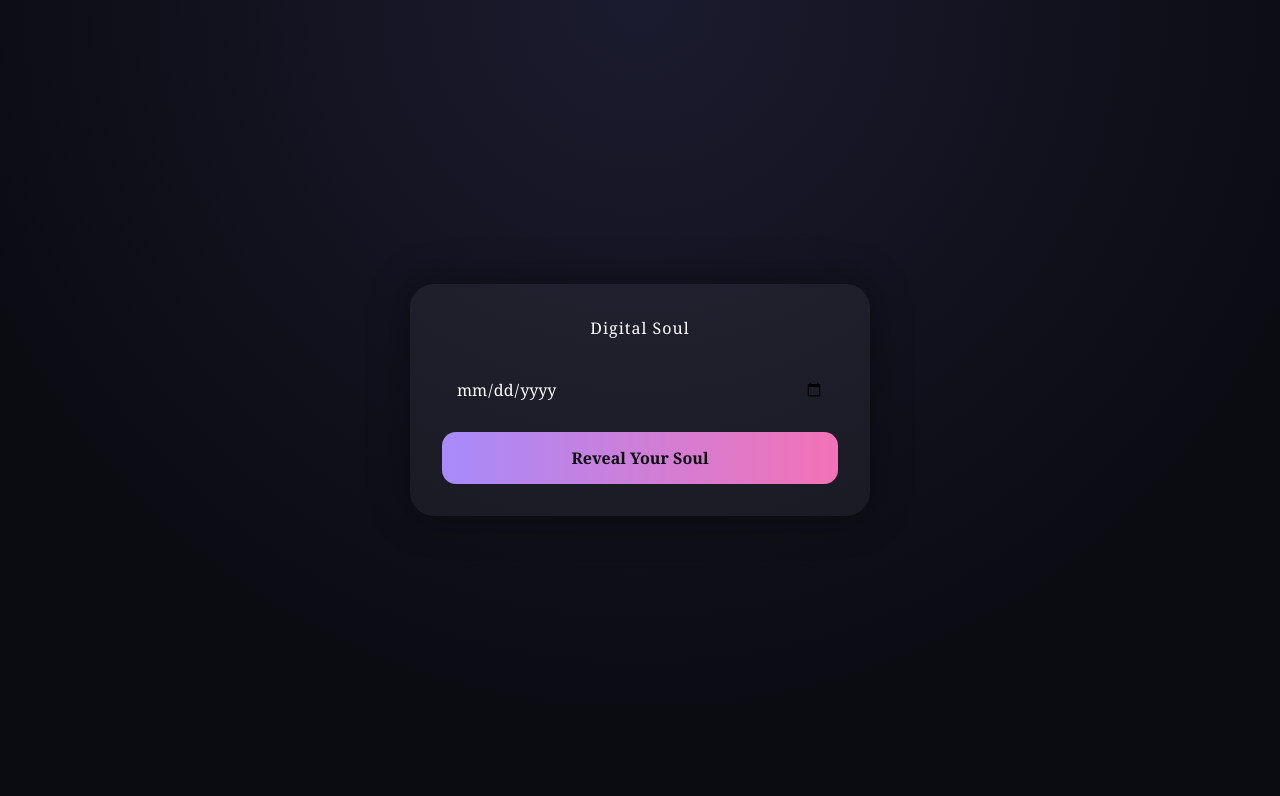
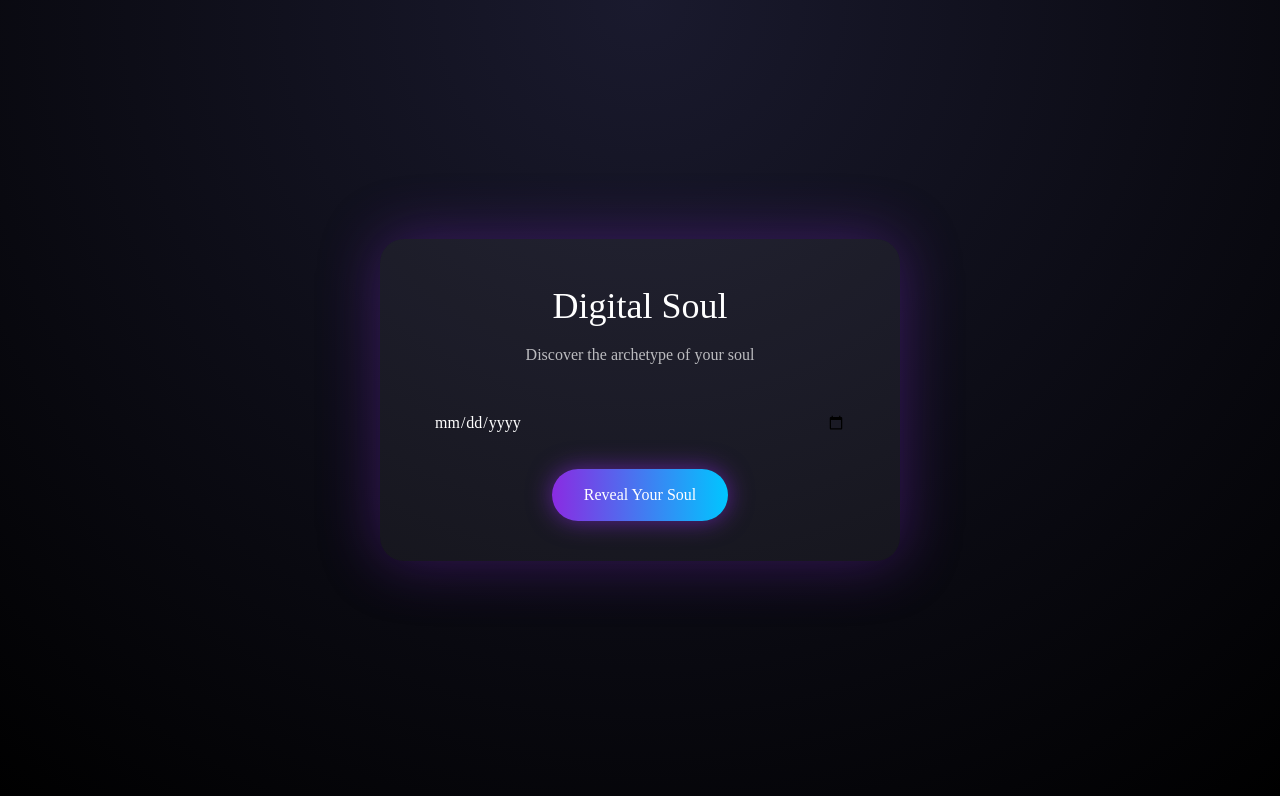
Before and after one commit to smozywozy/digital-soul, a Next.js app: page / in a window 1280 px wide. Shown: the top 796 px of the page. Built offline with nearby package versions, Linux system fonts and the light colour scheme.

Commit message:
Update page.tsx

```diff
--- a/app/page.tsx
+++ b/app/page.tsx
@@ -3,127 +3,119 @@
 import { useState } from "react"
 import { getSoulArchetype } from "@/lib/archetypes"
 import { getZodiacSign } from "@/lib/zodiac"
-import { FUSION_READINGS } from "@/lib/fusionTexts"
+import { getSoulFusionText } from "@/lib/fusionTexts"
 
 export default function Page() {
   const [birthDate, setBirthDate] = useState("")
-  const [result, setResult] = useState<any | null>(null)
+  const [revealed, setRevealed] = useState(false)
 
-  function handleReveal() {
-    if (!birthDate) return
-
-    const archetype = getSoulArchetype(birthDate)
-    const zodiac = getZodiacSign(birthDate)
-
-    const key = `${zodiac}-${archetype.name}`
-    const fusion =
-      FUSION_READINGS[key] ??
-      "Your soul carries a rare and undefined fusion energy."
-
-    setResult({ archetype, zodiac, fusion })
-  }
+  const archetype = birthDate ? getSoulArchetype(birthDate) : null
+  const zodiac = birthDate ? getZodiacSign(birthDate) : null
+  const fusion = birthDate && archetype
+    ? getSoulFusionText(birthDate, archetype.id)
+    : null
 
   return (
-    <main
-      style={{
+    <main style={{
       minHeight: "100vh",
-        background:
-          "radial-gradient(circle at top, #1b1b2f 0%, #0b0b12 70%)",
-        color: "#ffffff",
+      background: "radial-gradient(circle at top, #1a1a2e, #000)",
+      color: "#fff",
       display: "flex",
       justifyContent: "center",
       alignItems: "center",
-        fontFamily: "Georgia, serif",
-        padding: 24,
-      }}
-    >
-      <div
-        style={{
+      padding: "40px",
+      fontFamily: "serif"
+    }}>
+      <div style={{
+        maxWidth: "520px",
         width: "100%",
-          maxWidth: 460,
+        textAlign: "center",
         background: "rgba(255,255,255,0.05)",
-          borderRadius: 24,
-          padding: 32,
-          boxShadow: "0 0 40px rgba(0,0,0,0.4)",
-        }}
-      >
-        <h1
-          style={{
-            textAlign: "center",
-            letterSpacing: 1,
-            marginBottom: 24,
-          }}
-        >
+        borderRadius: "24px",
+        padding: "40px",
+        boxShadow: "0 0 60px rgba(138,43,226,0.35)"
+      }}>
+
+        <h1 style={{ fontSize: "36px", marginBottom: "10px" }}>
           Digital Soul
         </h1>
 
+        <p style={{ opacity: 0.7, marginBottom: "30px" }}>
+          Discover the archetype of your soul
+        </p>
+
+        {!revealed && (
+          <>
             <input
               type="date"
               value={birthDate}
               onChange={(e) => setBirthDate(e.target.value)}
               style={{
+                padding: "14px",
+                borderRadius: "12px",
+                border: "none",
                 width: "100%",
-            padding: 14,
-            borderRadius: 14,
-            border: "none",
-            fontSize: 16,
-            marginBottom: 16,
+                marginBottom: "20px",
+                fontSize: "16px"
               }}
             />
 
             <button
-          onClick={handleReveal}
+              onClick={() => setRevealed(true)}
               style={{
-            width: "100%",
-            padding: 14,
-            borderRadius: 14,
+                padding: "14px 32px",
+                borderRadius: "999px",
                 border: "none",
-            fontSize: 16,
-            fontWeight: "bold",
-            background: "linear-gradient(90deg, #a78bfa, #f472b6)",
-            color: "#0b0b12",
+                background: "linear-gradient(90deg, #8a2be2, #00c6ff)",
+                color: "#fff",
+                fontSize: "16px",
                 cursor: "pointer",
+                boxShadow: "0 0 25px rgba(138,43,226,0.6)"
               }}
             >
               Reveal Your Soul
             </button>
+          </>
+        )}
 
-        {result && (
-          <div style={{ marginTop: 36 }}>
-            {/* Archetype */}
-            <div style={{ marginBottom: 24 }}>
-              <h2 style={{ marginBottom: 6 }}>
-                {result.archetype.name}
-              </h2>
-              <p style={{ opacity: 0.85 }}>
-                {result.archetype.description}
+        {revealed && archetype && (
+          <div style={{ marginTop: "30px" }}>
+            <h2 style={{ fontSize: "28px" }}>{archetype.name}</h2>
+            <p style={{ fontStyle: "italic", opacity: 0.85 }}>
+              {archetype.tagline}
             </p>
+
+            <div style={{
+              marginTop: "20px",
+              padding: "20px",
+              borderRadius: "16px",
+              background: "rgba(255,255,255,0.06)"
+            }}>
+              <h3>Zodiac Sign</h3>
+              <p>{zodiac}</p>
+
+              <h3 style={{ marginTop: "20px" }}>Soul Fusion Reading</h3>
+              <p style={{ opacity: 0.85 }}>{fusion}</p>
             </div>
 
-            {/* Zodiac */}
-            <div style={{ marginBottom: 24 }}>
-              <h3 style={{ marginBottom: 4 }}>Zodiac Sign</h3>
-              <p style={{ opacity: 0.85 }}>{result.zodiac}</p>
-            </div>
-
-            {/* Fusion */}
-            <div
+            <button
               style={{
-                padding: 20,
-                borderRadius: 18,
-                background:
-                  "linear-gradient(145deg, rgba(255,255,255,0.08), rgba(255,255,255,0.02))",
+                marginTop: "30px",
+                padding: "14px 32px",
+                borderRadius: "999px",
+                border: "none",
+                background: "linear-gradient(90deg, #ff8a00, #e52e71)",
+                color: "#fff",
+                fontSize: "16px",
+                cursor: "pointer",
+                boxShadow: "0 0 25px rgba(255,138,0,0.6)"
               }}
             >
-              <h3 style={{ marginBottom: 8 }}>
-                Soul Fusion Reading
-              </h3>
-              <p style={{ lineHeight: 1.6 }}>
-                {result.fusion}
-              </p>
-            </div>
+              Connect Wallet & Mint Soul NFT
+            </button>
           </div>
         )}
+
       </div>
     </main>
   )
```
Lines whose indentation alone changed are shown as unchanged.
